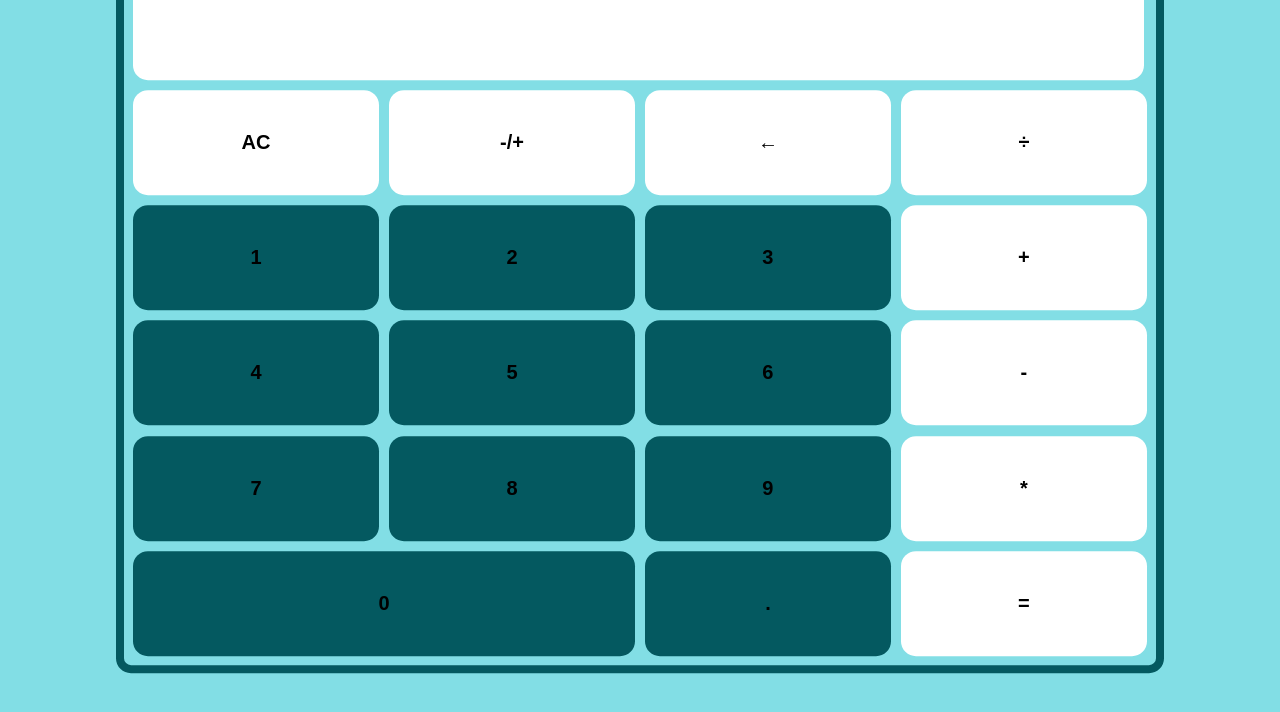
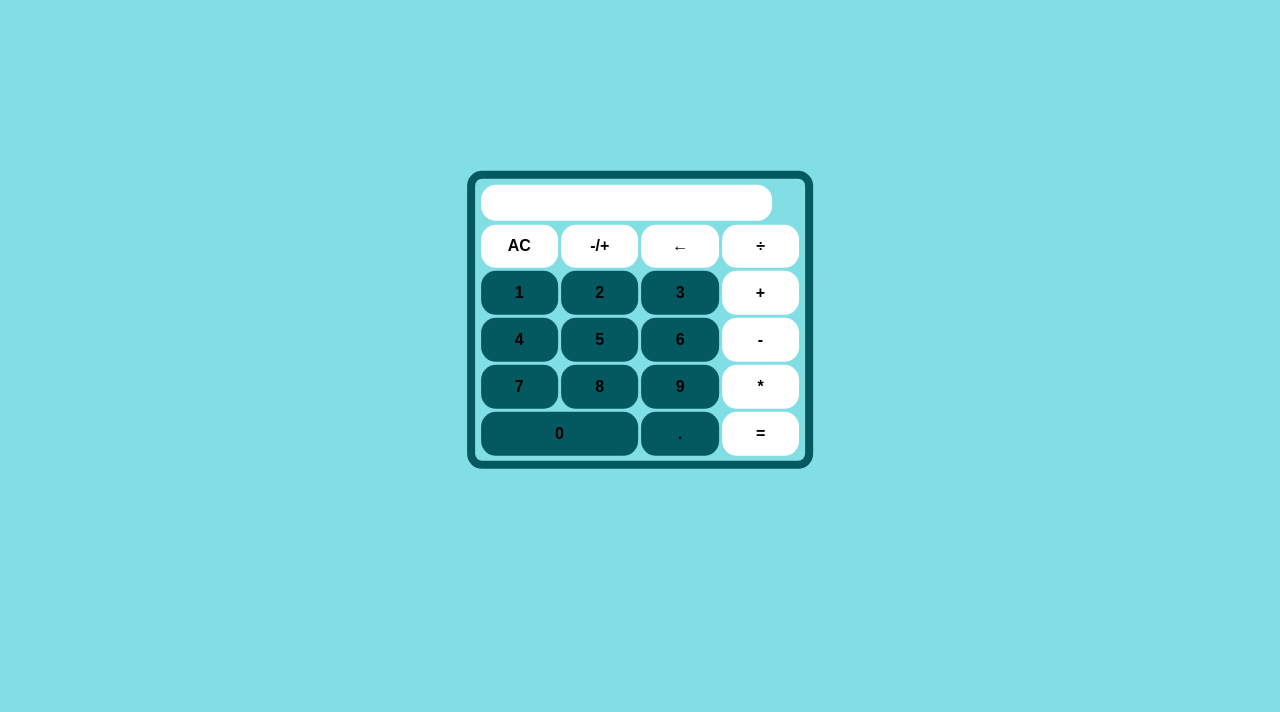
Before and after one commit to Nasser198/simpCalculator, a plain HTML site: page index.html in a window 1280 px wide. Drawn offline with Linux system fonts and the light colour scheme.

Commit message:
Update styles.css

```diff
--- a/styles.css
+++ b/styles.css
@@ -5,7 +5,7 @@
     background-color: transparent;
     font-family: Arial, Helvetica, sans-serif;
     font-weight: bold;
-    font-size: 2.5vh;
+    box-sizing: border-box;
 }
 body{
     background-color: #82dee5;
@@ -19,7 +19,6 @@ body{
     padding: 0.5vh;
     display: inline-block;
     border: #045960 1vh solid;
-    min-width: 80%;
     align-content: center;
     justify-content: center;
     overflow: hidden;
@@ -38,6 +37,7 @@ input {
     margin: 0.5%;
     background-color: white;
     outline: none;
+    font-size: 100%;
 }
 .numbers{
     background-color: #045960;
```
